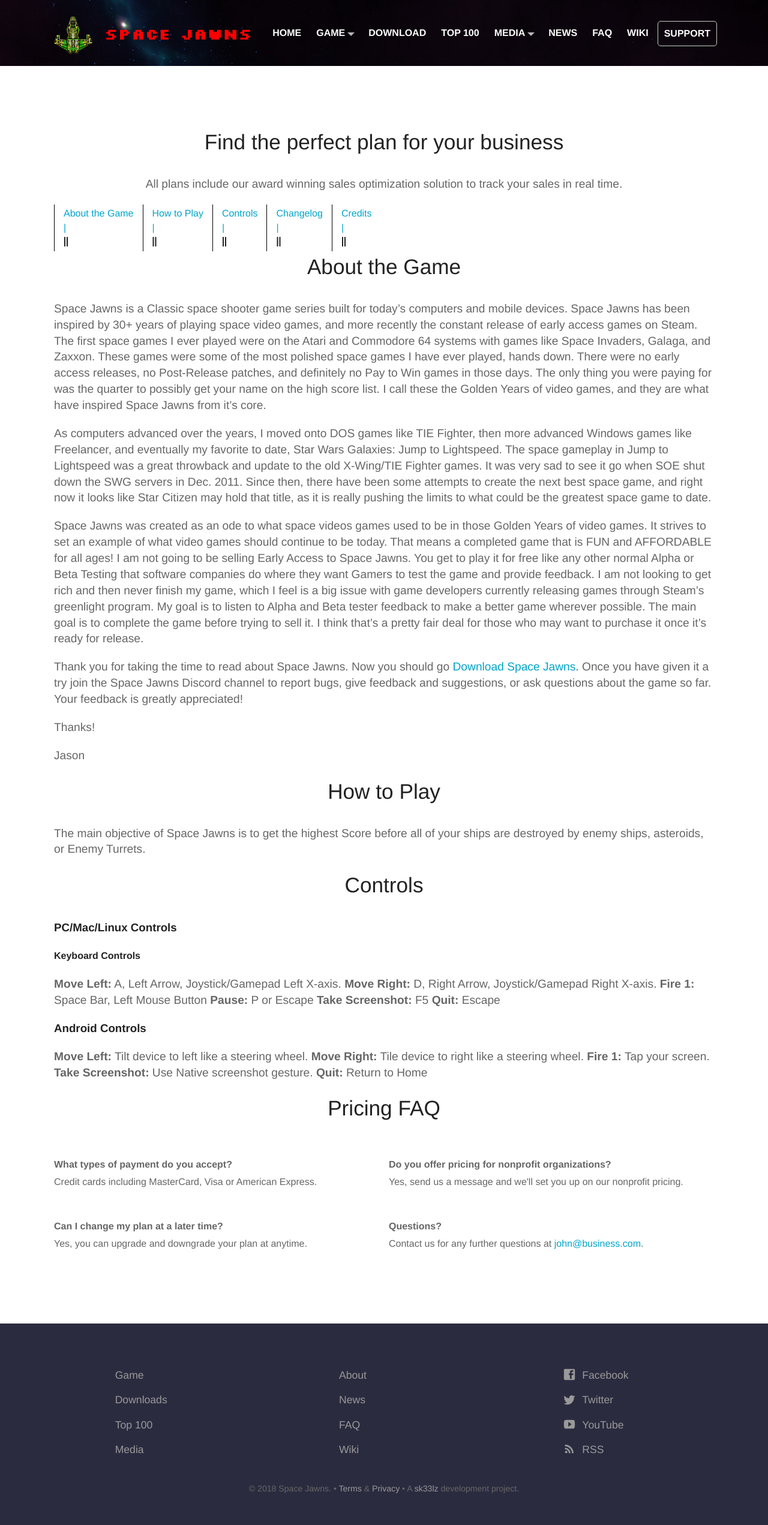
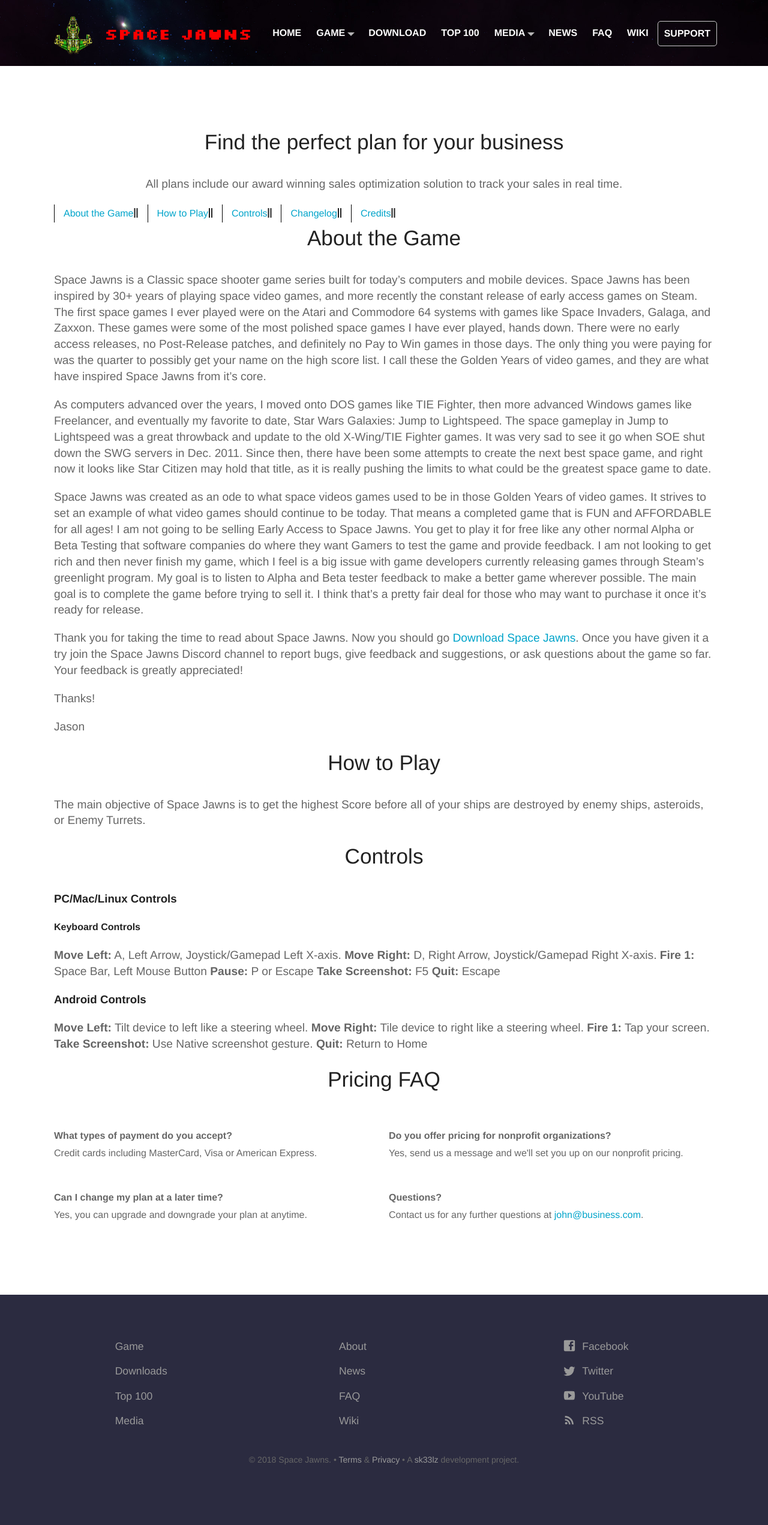
Before and after one commit to sk33lz/spacejawns, a Jekyll site: the page built from docs/pages/game.md, in a window 1280 px wide. Shown: the whole page at 60% size. Built offline with Jekyll 4.4.1, drawn with Linux system fonts in a browser that asks for light colours; nearby versions of some CDN libraries; after the commit the page ends 2495 px from its top, so only the background shows below that.

Commit message:
Adding page menu style.

```diff
--- a/docs/_sass/navigation.scss
+++ b/docs/_sass/navigation.scss
@@ -333,11 +333,6 @@
         margin: 0;
         padding: 3px 15px;
         border-left: 1px solid #000;
-
-        a:after {
-          content: "|";
-          display: block;
-        }
       }
     }
   }
```
